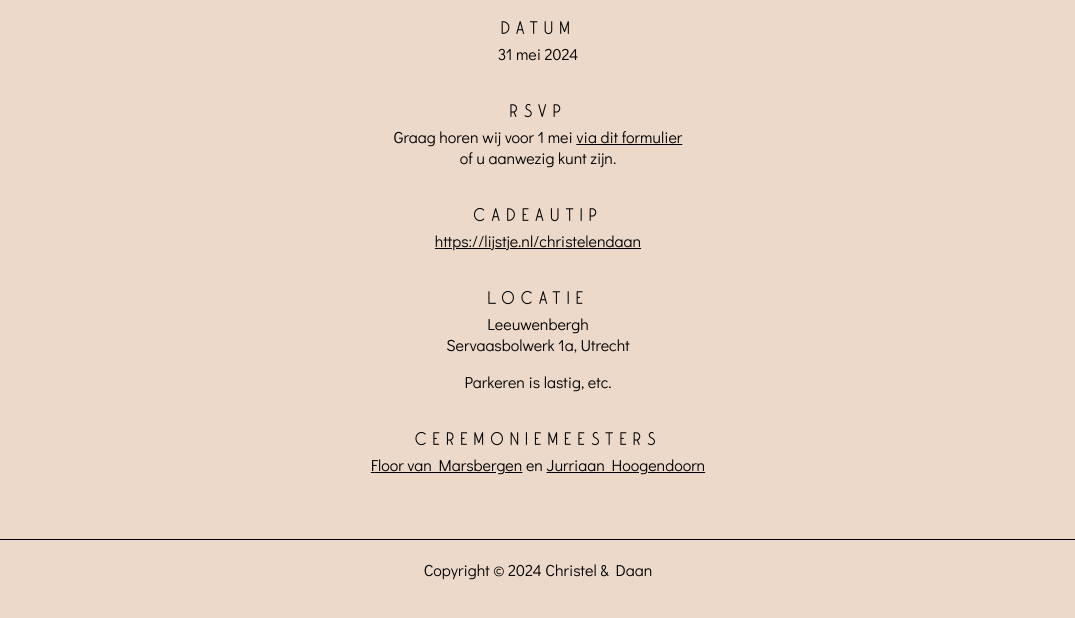
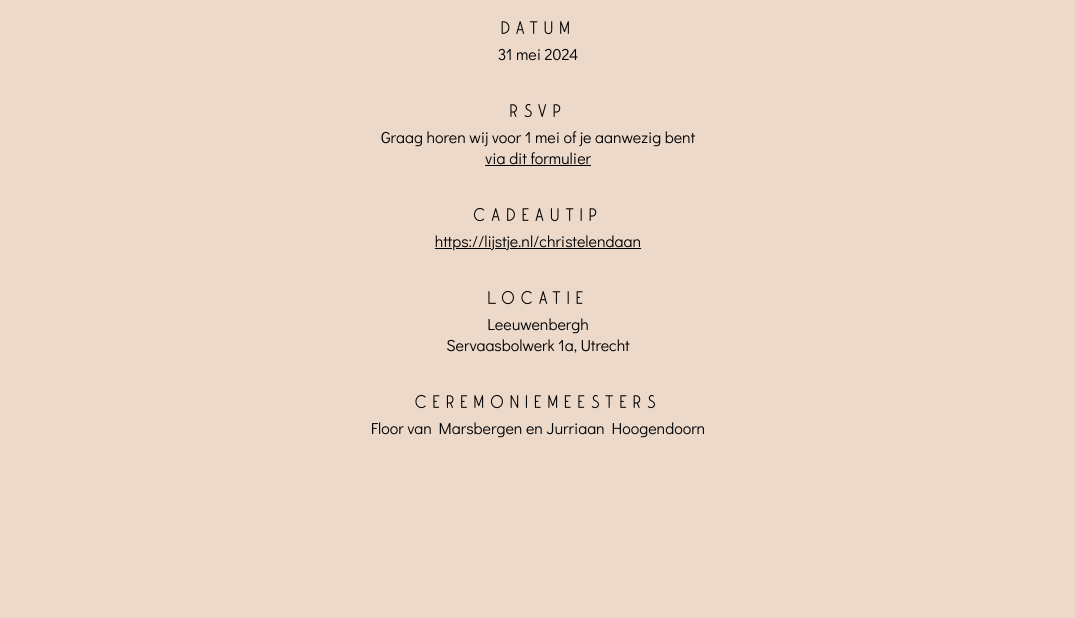
Before and after one commit to Daanvm/christelendaan.nl, a plain HTML site: page app/public/index.html in a window 1280 px wide. Shown: the part 390-1008 px from the top of the page, without its empty margins (102-1177 px from the left). After the commit the page ends 844 px from the top, so only its background shows below. Drawn offline with Linux system fonts and the light colour scheme.

Commit message:
Text updates

```diff
--- a/app/public/index.html
+++ b/app/public/index.html
@@ -23,8 +23,8 @@
     <p>31 mei 2024</p>
 
     <h3>RSVP</h3>
-    <p>Graag horen wij voor 1 mei <a href="https://forms.gle/LsgndiLrNi97vpuk9" target="_blank">via dit formulier</a><br />
-        of u aanwezig kunt zijn.</p>
+    <p>Graag horen wij voor 1 mei of je aanwezig bent<br />
+        <a href="https://forms.gle/LsgndiLrNi97vpuk9" target="_blank">via dit formulier</a></p>
 
     <h3>Cadeautip</h3>
     <p><a href="https://lijstje.nl/christelendaan" target="_blank">https://lijstje.nl/christelendaan</a></p>
@@ -32,16 +32,11 @@
     <h3>Locatie</h3>
     <p>Leeuwenbergh<br />
         Servaasbolwerk 1a, Utrecht</p>
-    <p>Parkeren is lastig, etc.</p>
+<!--    <p>Parkeren is lastig, etc.</p>-->
 
     <h3>Ceremoniemeesters</h3>
     <p>
-        <a href="mailto:floortje@hotmail.com">Floor van Marsbergen</a> en
-        <a href="mailto:jurjur@live.nl">Jurriaan Hoogendoorn</a>
+        Floor van Marsbergen en Jurriaan Hoogendoorn
     </p>
-
-    <footer>
-        <p>Copyright &copy; 2024 Christel & Daan</p>
-    </footer>
 </body>
 </html>
```
